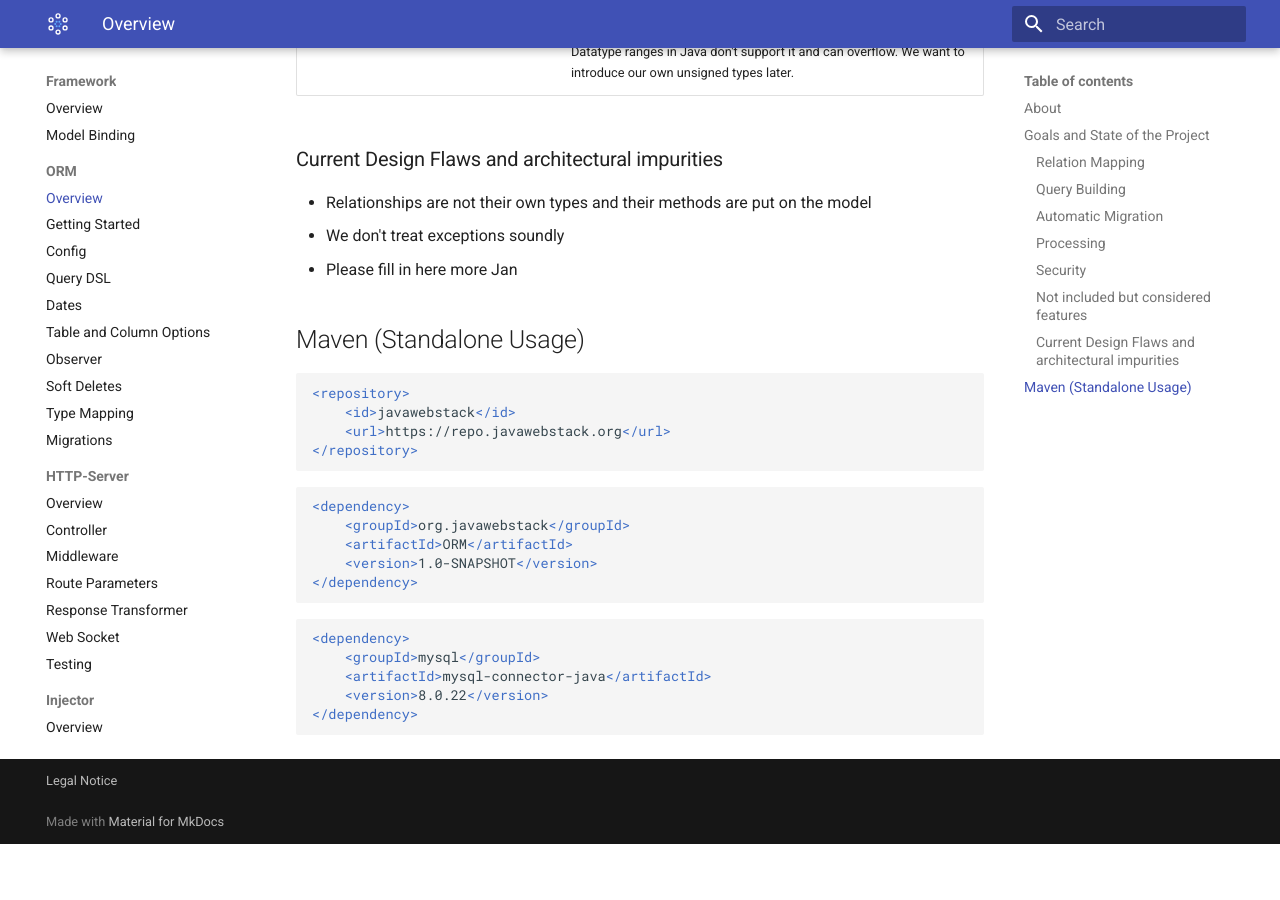
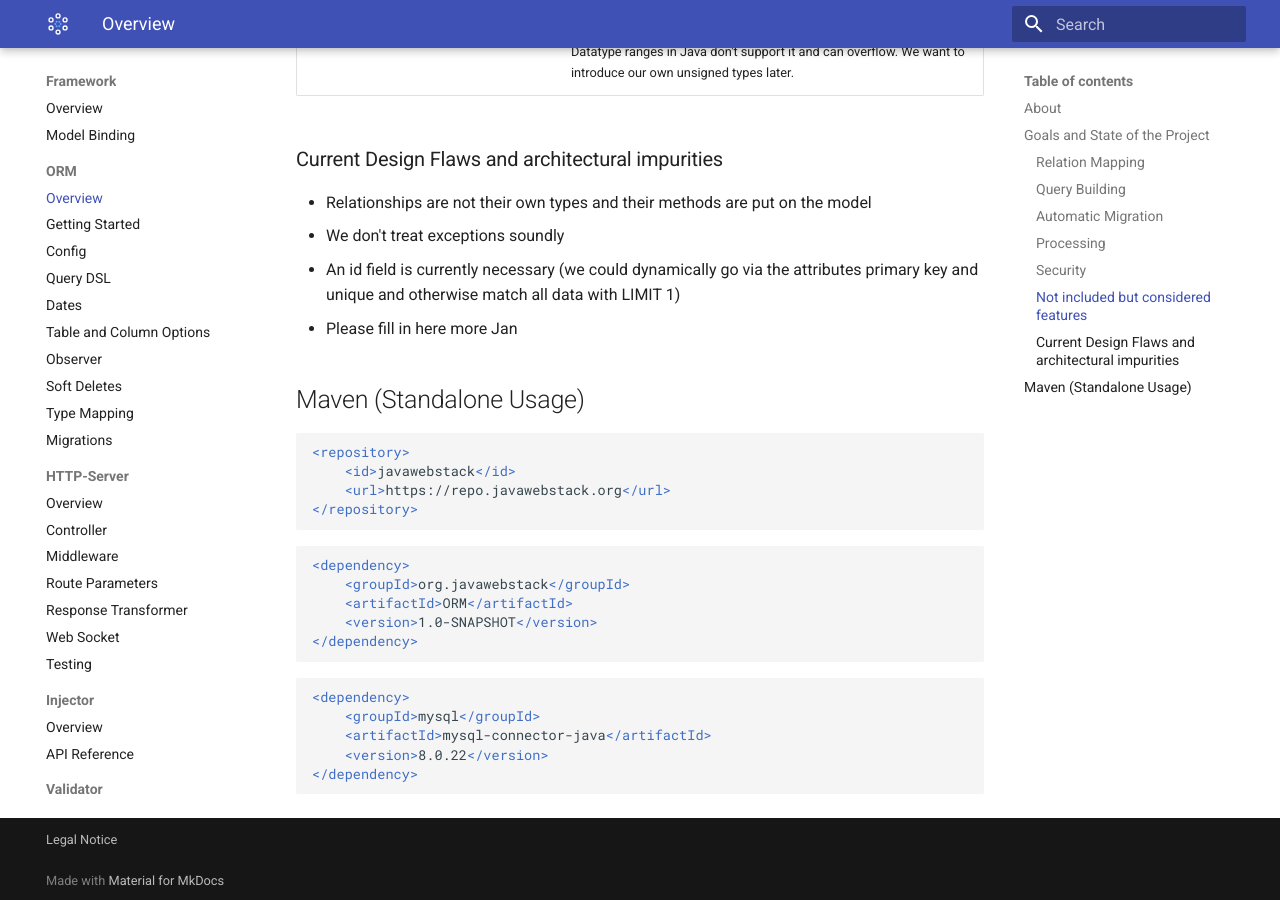
Before and after one commit to JavaWebStack/Docs, an MkDocs documentation site: the page built from docs/framework/orm/index.md, in a window 1280 px wide and 900 px high, scrolled down 3601 px. Built offline with MkDocs 1.6.1 and Material for MkDocs 9.7.7, drawn with Linux system fonts in a browser that asks for light colours; before the commit the page ends 4445 px from its top, so only the background shows below that.

Commit message:
Add id restriction to flaws

```diff
--- a/docs/framework/orm/index.md
+++ b/docs/framework/orm/index.md
@@ -85,6 +85,7 @@
 ### Current Design Flaws and architectural impurities
 - Relationships are not their own types and their methods are put on the model
 - We don't treat exceptions soundly
+- An id field is currently necessary (we could dynamically go via the attributes primary key and unique and otherwise match all data with LIMIT 1)
 - Please fill in here more Jan
 
 ## Maven (Standalone Usage)
```
